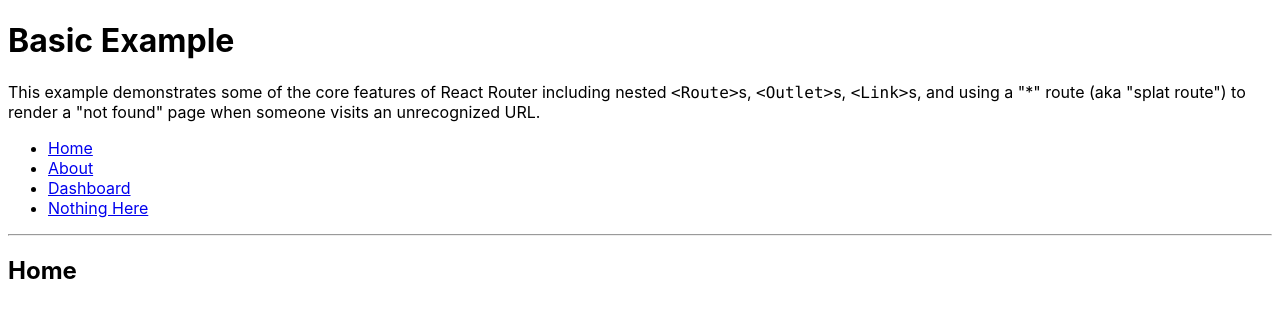
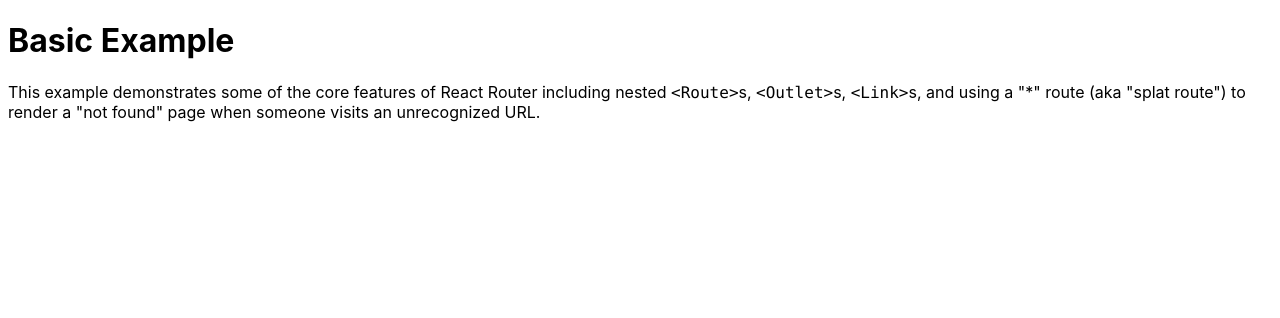
Before and after one commit to MSBandofChoctawIndians/ChoctawIndianFair, a React (Vite) app: page / in a window 1280 px wide. Shown: the top 318 px of the page. Built offline with nearby package versions, Linux system fonts and the light colour scheme.

Commit message:
feat: Update route path for ChoctawIndianFair in App.tsx

```diff
--- a/src/App.tsx
+++ b/src/App.tsx
@@ -20,7 +20,7 @@
             parent route paths, and nested route elements render inside
             parent route elements. See the note about <Outlet> below. */}
       <Routes>
-        <Route path="/" element={<Layout />}>
+        <Route path="/ChoctawIndianFair" element={<Layout />}>
           <Route index element={<Home />} />
           <Route path="events" element={<Events />} />
 
```
